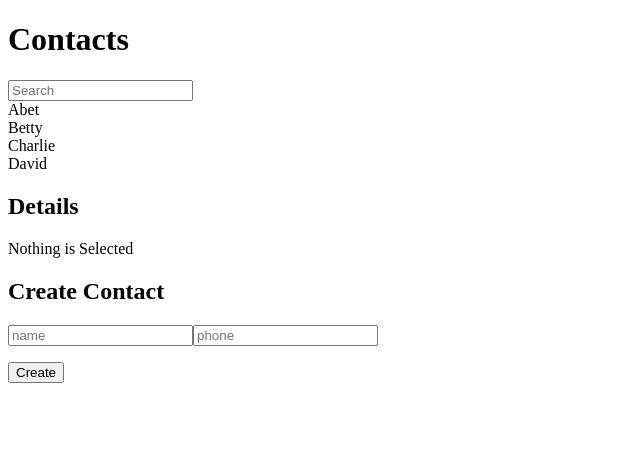
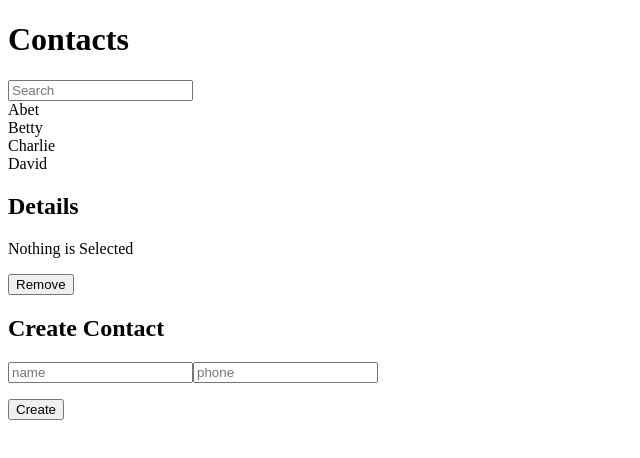
Before and after one commit to velopert/react-codelab-fundamentals, a React app: page / in a window 1280 px wide. Shown: the top 458 px of the page, without its empty margins (0-640 px from the left). Built offline with nearby package versions, Linux system fonts and the light colour scheme.

Commit message:
implemented remove

```diff
--- a/src/components/Contact.js
+++ b/src/components/Contact.js
@@ -59,11 +59,14 @@ export default class Contact extends React.Component {
 
 
     handleRemove() {
+        if(this.state.selectedKey === -1) return;
+
         this.setState({
             contactData: update(
                 this.state.contactData,
                 { $splice: [[this.state.selectedKey, 1]] }
-            )
+            ),
+            selectedKey: -1
         });
     }
 
@@ -110,7 +113,9 @@ export default class Contact extends React.Component {
                 <div>{mapToComponents(this.state.contactData)}</div>
                 <ContactDetails
                     contact={this.state.contactData[this.state.selectedKey]}
-                    isSelected={this.state.selectedKey!=-1}/>
+                    isSelected={this.state.selectedKey!=-1}
+                    onRemove={this.handleRemove}
+                    />
                 <ContactCreate onCreate={this.handleCreate}/>
 
 
--- a/src/components/ContactDetails.js
+++ b/src/components/ContactDetails.js
@@ -25,6 +25,9 @@ export default class ContactDetails extends React.Component {
 
                 { this.props.isSelected ? details : blank }
 
+                <p>
+                    <button onClick={this.props.onRemove}>Remove</button>
+                </p>
              </div>
         );
     }
```
